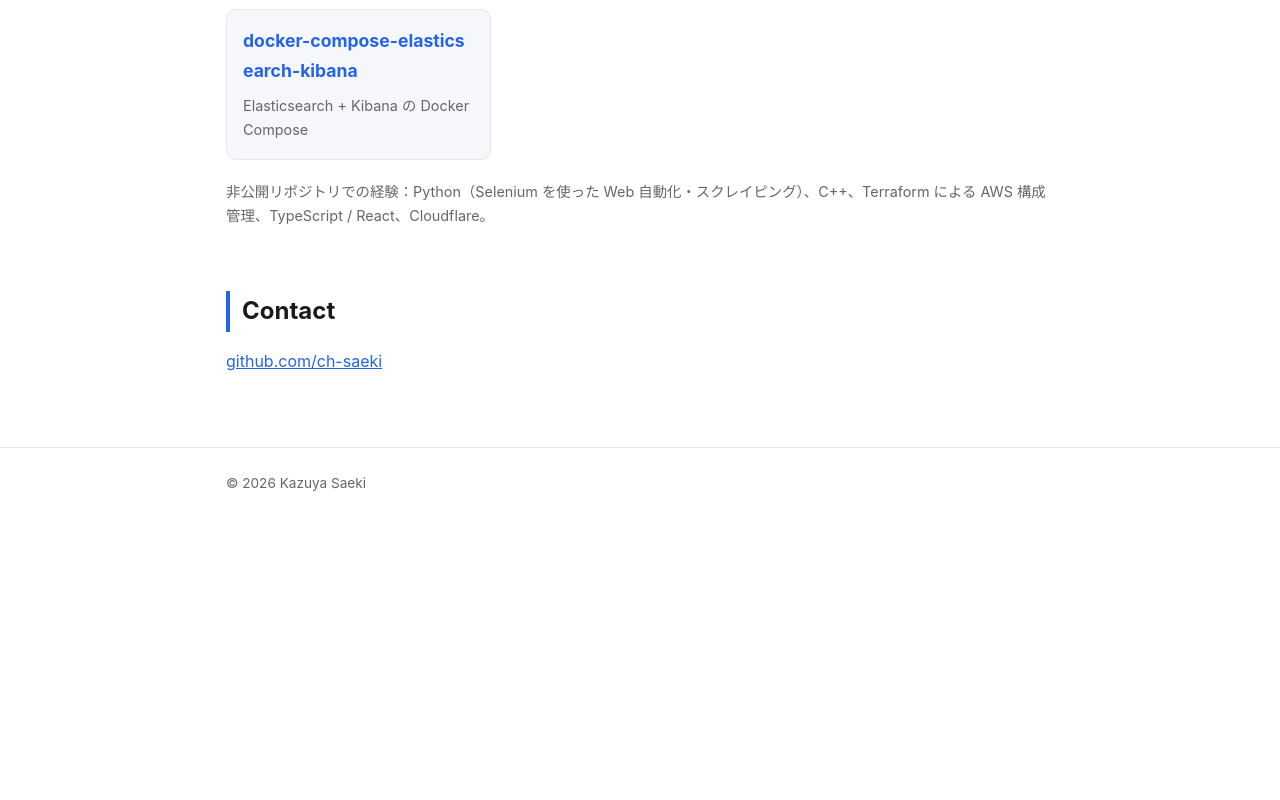
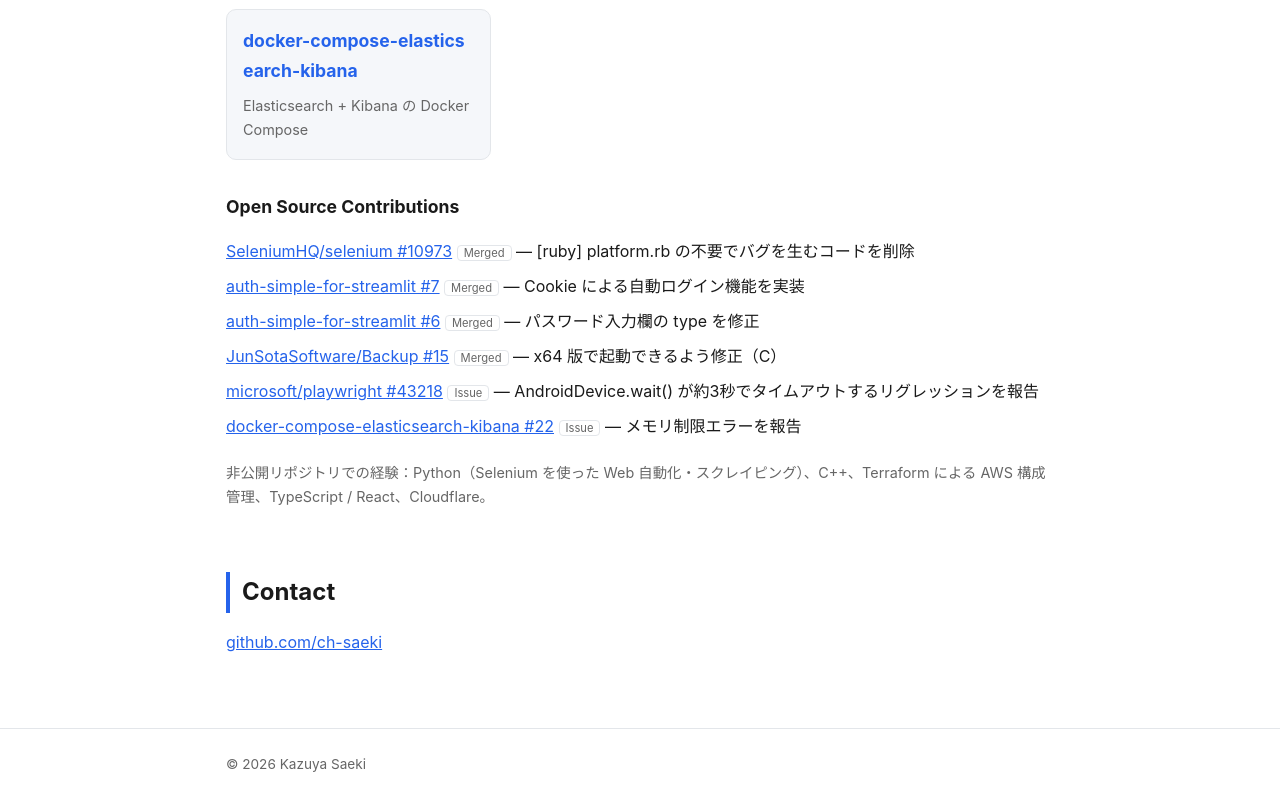
Before and after one commit to ch-saeki/ch-saeki.github.io, a plain HTML site: page index.html in a window 1280 px wide. Shown: the part 2353-3153 px from the top of the page. Before the commit the page ends 2872 px from the top, so only its background shows below. Drawn offline with Linux system fonts and the light colour scheme.

Commit message:
Add OSS contributions
Co-Authored-By: Claude Sonnet 5.5 <noreply@anthropic.com>

```diff
--- a/index.html
+++ b/index.html
@@ -90,6 +90,15 @@
       <a class="card" href="https://github.com/ch-saeki/my-react-app-template"><h3>my-react-app-template</h3><p>React + TypeScript テンプレート</p></a>
       <a class="card" href="https://github.com/ch-saeki/docker-compose-elasticsearch-kibana"><h3>docker-compose-elasticsearch-kibana</h3><p>Elasticsearch + Kibana の Docker Compose</p></a>
     </div>
+    <h3 class="sub">Open Source Contributions</h3>
+    <ul class="oss">
+      <li><a href="https://github.com/SeleniumHQ/selenium/pull/10973">SeleniumHQ/selenium #10973</a> <span>Merged</span> — [ruby] platform.rb の不要でバグを生むコードを削除</li>
+      <li><a href="https://github.com/asehmi/auth-simple-for-streamlit/pull/7">auth-simple-for-streamlit #7</a> <span>Merged</span> — Cookie による自動ログイン機能を実装</li>
+      <li><a href="https://github.com/asehmi/auth-simple-for-streamlit/pull/6">auth-simple-for-streamlit #6</a> <span>Merged</span> — パスワード入力欄の type を修正</li>
+      <li><a href="https://github.com/JunSotaSoftware/Backup/pull/15">JunSotaSoftware/Backup #15</a> <span>Merged</span> — x64 版で起動できるよう修正（C）</li>
+      <li><a href="https://github.com/microsoft/playwright/issues/43218">microsoft/playwright #43218</a> <span>Issue</span> — AndroidDevice.wait() が約3秒でタイムアウトするリグレッションを報告</li>
+      <li><a href="https://github.com/maxyermayank/docker-compose-elasticsearch-kibana/issues/22">docker-compose-elasticsearch-kibana #22</a> <span>Issue</span> — メモリ制限エラーを報告</li>
+    </ul>
     <p class="note">非公開リポジトリでの経験：Python（Selenium を使った Web 自動化・スクレイピング）、C++、Terraform による AWS 構成管理、TypeScript / React、Cloudflare。</p>
   </section>
 
--- a/style.css
+++ b/style.css
@@ -30,3 +30,7 @@ div.card:hover{border-color:var(--line)}
 .job h4{margin:0 0 4px;font-size:1rem}
 .job h4 span{display:block;font-size:.8rem;font-weight:400;color:var(--muted)}
 .job p{margin:0}
+.sub{margin-top:32px}
+.oss{padding-left:0;list-style:none}
+.oss li{margin-bottom:8px}
+.oss span{font-size:.7rem;border:1px solid var(--line);border-radius:4px;padding:0 6px;color:var(--muted)}
```
